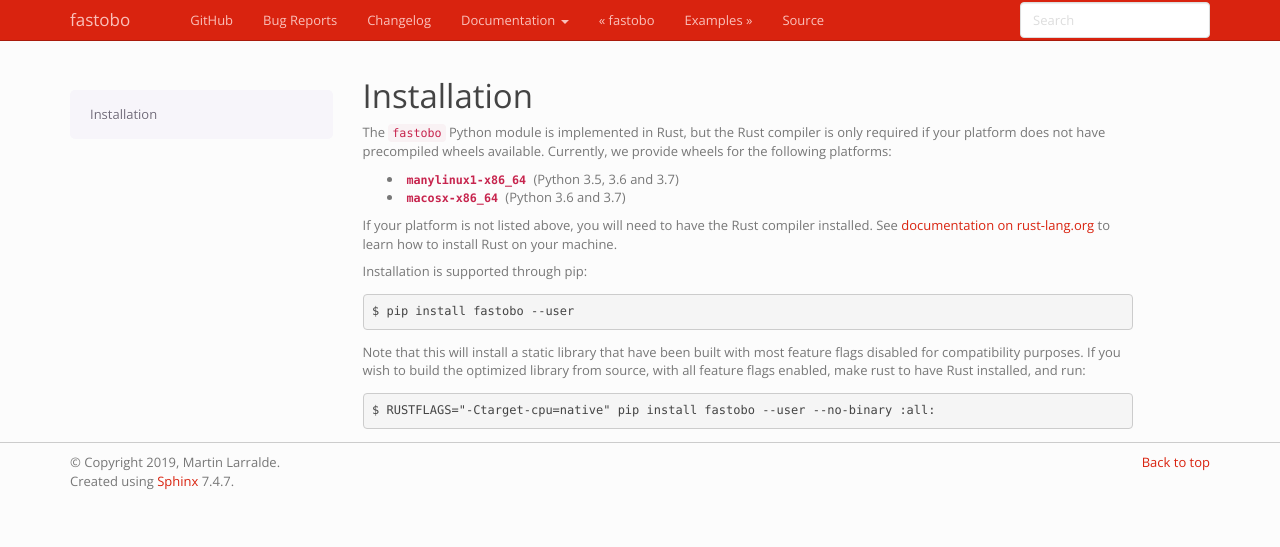
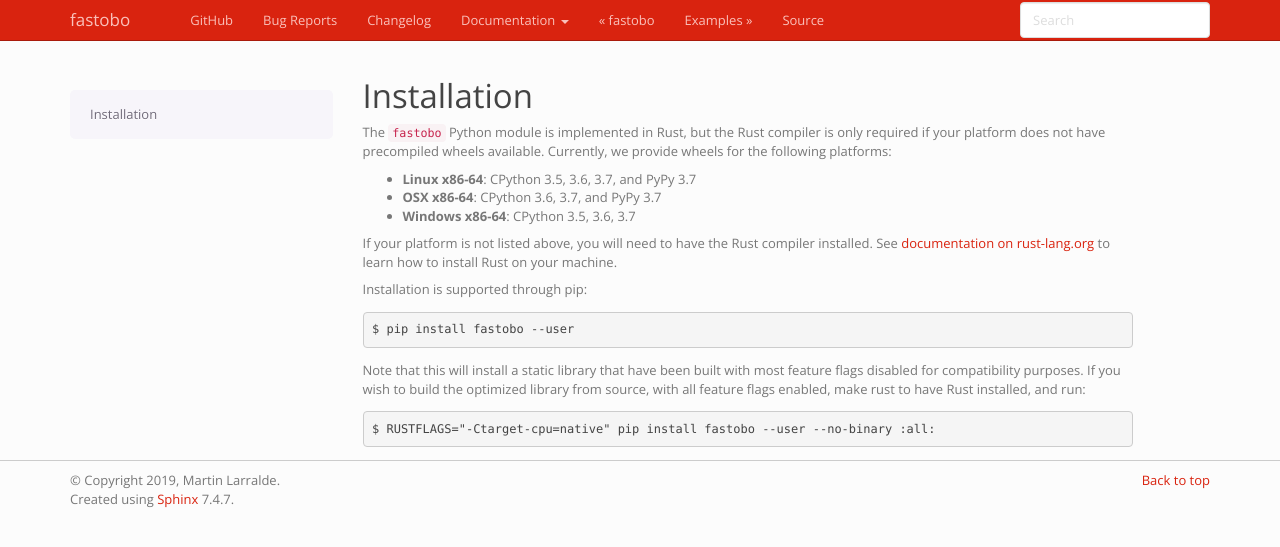
Before and after one commit to fastobo/fastobo-py, a Sphinx documentation site: the page built from docs/install.rst, in a window 1280 px wide. Shown: the top 547 px of the page. Built offline with Sphinx 7.4.7, drawn with Linux system fonts in a browser that asks for light colours; pages that are not in the unit, such as notebooks, are missing from menus.

Commit message:
Add new supported platforms to installation page of docs [ci skip]

```diff
--- a/docs/install.rst
+++ b/docs/install.rst
@@ -5,8 +5,9 @@
 is only required if your platform does not have precompiled wheels available.
 Currently, we provide wheels for the following platforms:
 
-* `manylinux1-x86_64` (Python 3.5, 3.6 and 3.7)
-* `macosx-x86_64` (Python 3.6 and 3.7)
+* **Linux x86-64**: CPython 3.5, 3.6, 3.7, and PyPy 3.7
+* **OSX x86-64**: CPython 3.6, 3.7, and PyPy 3.7
+* **Windows x86-64**: CPython 3.5, 3.6, 3.7
 
 If your platform is not listed above, you will need to have the Rust compiler
 installed. See `documentation on rust-lang.org <https://forge.rust-lang.org/other-installation-methods.html>`_
```
